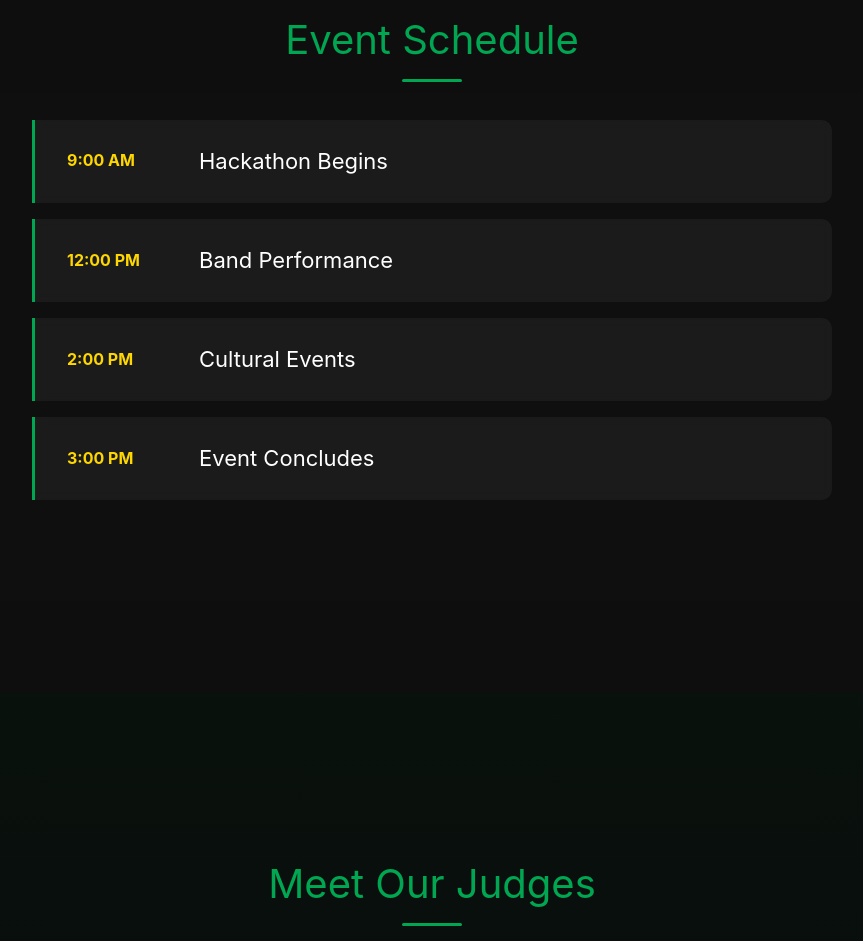
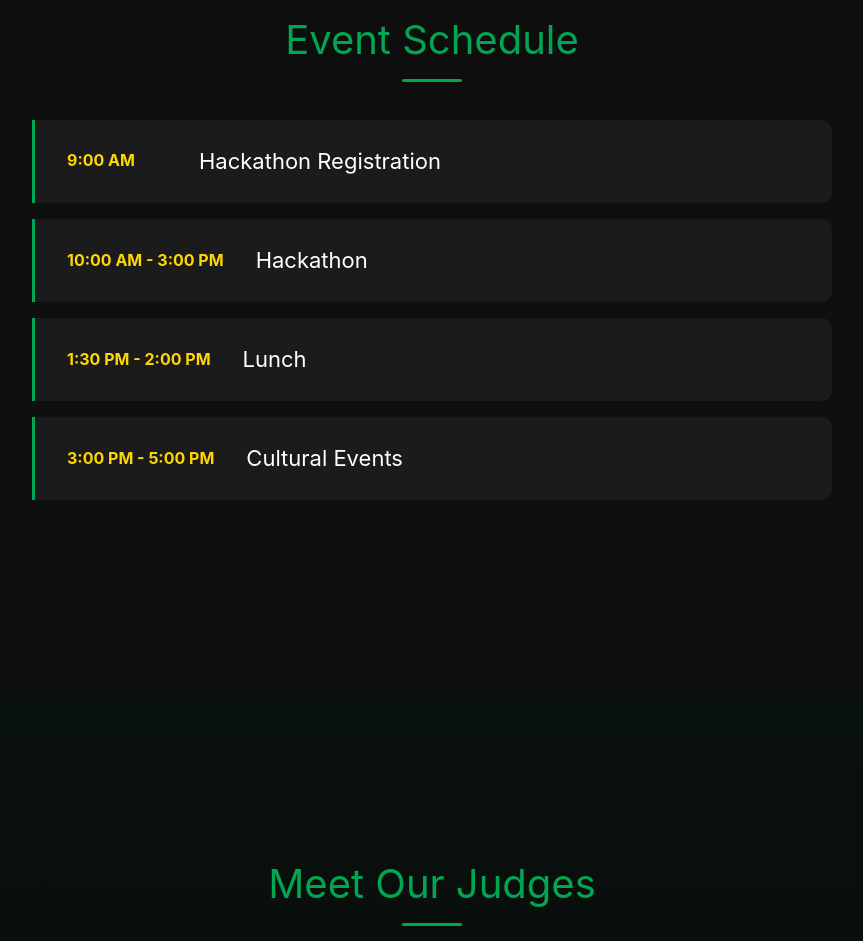
Before and after one commit to aibaljose/mulearnajce2, a React (Vite) app: page / in a window 1280 px wide. Shown: the part 1940-2881 px from the top of the page, without its empty margins (208-1071 px from the left). Built offline with nearby package versions, Linux system fonts and the light colour scheme.

Commit message:
added qr

```diff
--- a/src/Home.jsx
+++ b/src/Home.jsx
@@ -133,10 +133,11 @@ const UXplore = () => {
             <h2>Event Schedule</h2>
             <div className="schedule">
               {[
-                { time: "9:00 AM", event: "Hackathon Begins" },
-                { time: "12:00 PM", event: "Band Performance" },
-                { time: "2:00 PM", event: "Cultural Events" },
-                { time: "3:00 PM", event: "Event Concludes" },
+                { time: "9:00 AM", event: "Hackathon Registration" },
+                { time: "10:00 AM - 3:00 PM", event: "Hackathon" },
+                { time: "1:30 PM - 2:00 PM", event: "Lunch" },
+                { time: "3:00 PM - 5:00 PM", event: "Cultural Events" },
+
               ].map((item, index) => (
                 <div className="schedule-item" key={index}>
                   <time>{item.time}</time>
```
